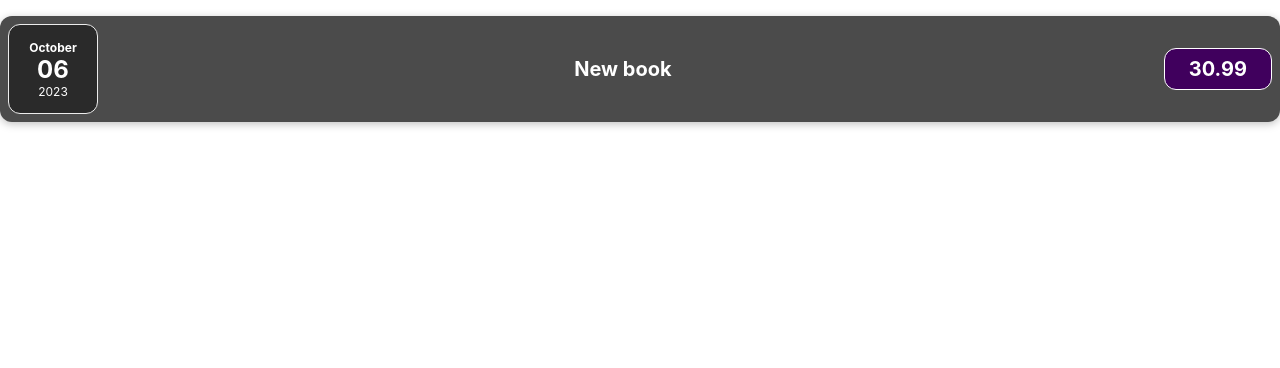
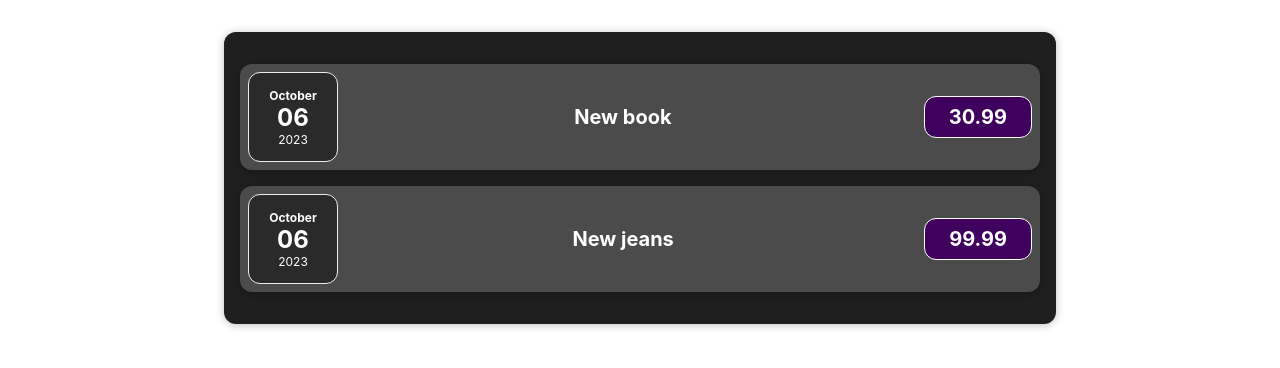
Before and after one commit to Eallekors/expenses-http, a React (Create React App) app: page / in a window 1280 px wide. Shown: the top 368 px of the page. Built offline with nearby package versions, Linux system fonts and the light colour scheme.

Commit message:
Expanses ÜL2

```diff
--- a/src/App.js
+++ b/src/App.js
@@ -1,18 +1,25 @@
 import logo from './logo.svg';
 import './App.css';
-import ExpenseItem from './components/ExpenseItem';
+import Expenses from './components/Expenses';
 
 function App() {
-  const data={
+  const expenses=[
+  {
     date : new Date(2023, 9, 6),
     title : 'New book',
     price : 30.99
   }
+  ,
+  {
+    date : new Date(2023, 9, 6),
+    title : 'New jeans',
+    price : 99.99
+  }
+  ]
   return (
     <div className="App">
-      <ExpenseItem
-        expenseData={data}
-      />
+
+      <Expenses expenses={expenses} />
     </div>
   );
 }
--- a/src/components/ExpenseItem.js
+++ b/src/components/ExpenseItem.js
@@ -2,12 +2,10 @@ import './ExpenseItem.css'
 import ExpenseDate from './ExpenseDate'
 
 function ExpenseItem(props){
-    const day = props.expenseData.date.toLocaleString
-        ('en-US', {day: '2-digit'})
-    const month = props.expenseData.date.toLocaleString
+    const desc = props.expenseData.title.toLocaleString
+    ('en-US', {month: 'long'})
+    const price = props.expenseData.price.toLocaleString
         ('en-US', {month: 'long'})
-    const year = props.expenseData.date.getFullYear()
-
 
     return (
         <div className='expense-item'>
@@ -15,8 +13,8 @@ function ExpenseItem(props){
                 date={props.expenseData.date}
             />
             <div className='expense-item__description'>
-                <h2>{props.expenseData.title} </h2>
-                <div className='expense-item__price'>{props.expenseData.price} </div>
+                <h2>{desc} </h2>
+                <div className='expense-item__price'>{price} </div>
             </div>
         </div>
     )
--- /dev/null
+++ b/src/components/Expenses.css
@@ -0,0 +1,9 @@
+.expenses {
+    padding: 1rem;
+    background-color: rgb(31, 31, 31);
+    margin: 2rem auto;
+    width: 50rem;
+    max-width: 95%;
+    border-radius: 12px;
+    box-shadow: 0 1px 8px rgba(0, 0, 0, 0.25);
+}
--- /dev/null
+++ b/src/components/Expenses.js
@@ -0,0 +1,16 @@
+import './Expenses.css'
+
+import ExpenseItem from './ExpenseItem'
+
+
+function Expenses(props){
+
+      return (
+            <div class="expenses">
+           <ExpenseItem expenseData={props.expenses[0]} />
+           <ExpenseItem expenseData={props.expenses[1]} />
+           </div>
+    )
+}
+
+export default Expenses
```
